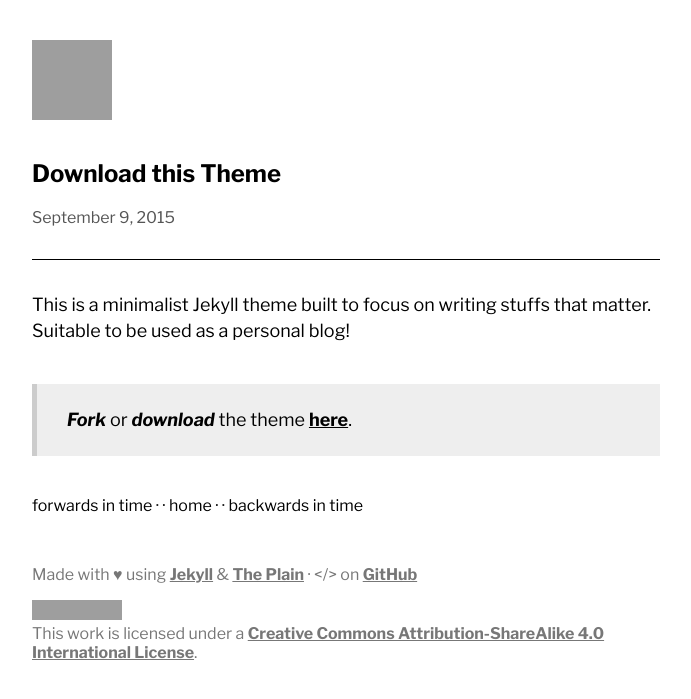
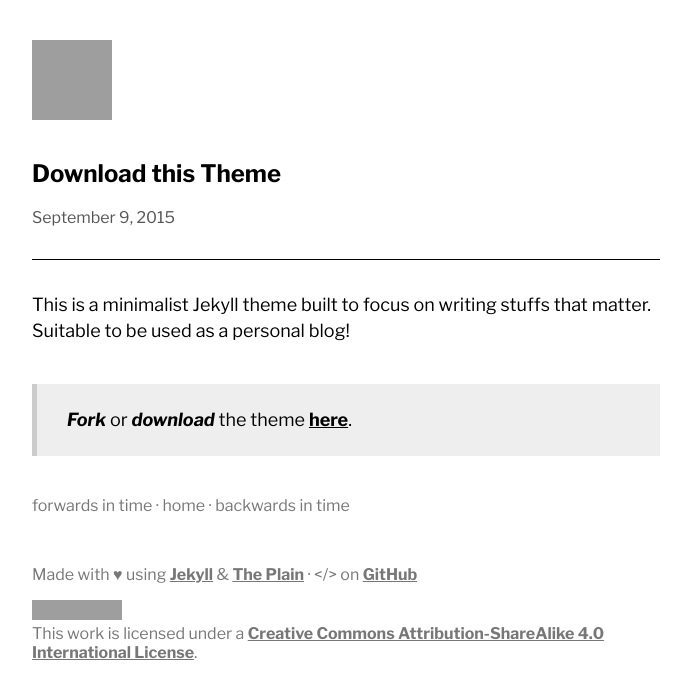
Before and after one commit to emersongoo/emersongoo.github.io, a Jekyll site: the page built from _posts/2015-09-09-download-this-theme.md, in a window 1280 px wide, cut to the strip 0-699 px from the top of the page. Shown: the whole strip, without its empty margins (18-709 px from the left). Built offline with Jekyll 4.4.1, drawn with Linux system fonts in a browser that asks for light colours; grey boxes are pictures that could not be loaded.

Commit message:
change nav color

```diff
--- a/_layouts/post.html
+++ b/_layouts/post.html
@@ -26,11 +26,11 @@ layout: default
 <div class="page-navigation">
 	{% if page.next.url %}
     <a class="next" href="{{page.next.url}}" title="NEXT: {{page.next.title}}">forwards in time</a>
-		<span> &middot; &middot; </span>
+		<span> &middot; </span>
   {% endif %}
 		<a class="home" href="{{site.baseurl}}/" title="Back to Homepage">home</a>
   {% if page.previous.url %}
-		<span> &middot; &middot; </span>
+		<span> &middot; </span>
     <a class="prev" href="{{page.previous.url}}" title="PREV: {{page.previous.title}}">backwards in time</a>
   {% endif %}
 </div>
--- a/_sass/main.scss
+++ b/_sass/main.scss
@@ -282,6 +282,7 @@ article {
   font-size: 1rem;
 }
 .page-navigation {
+  color: #777;
   a {
     display: inline-block;
     text-decoration: none;
```
